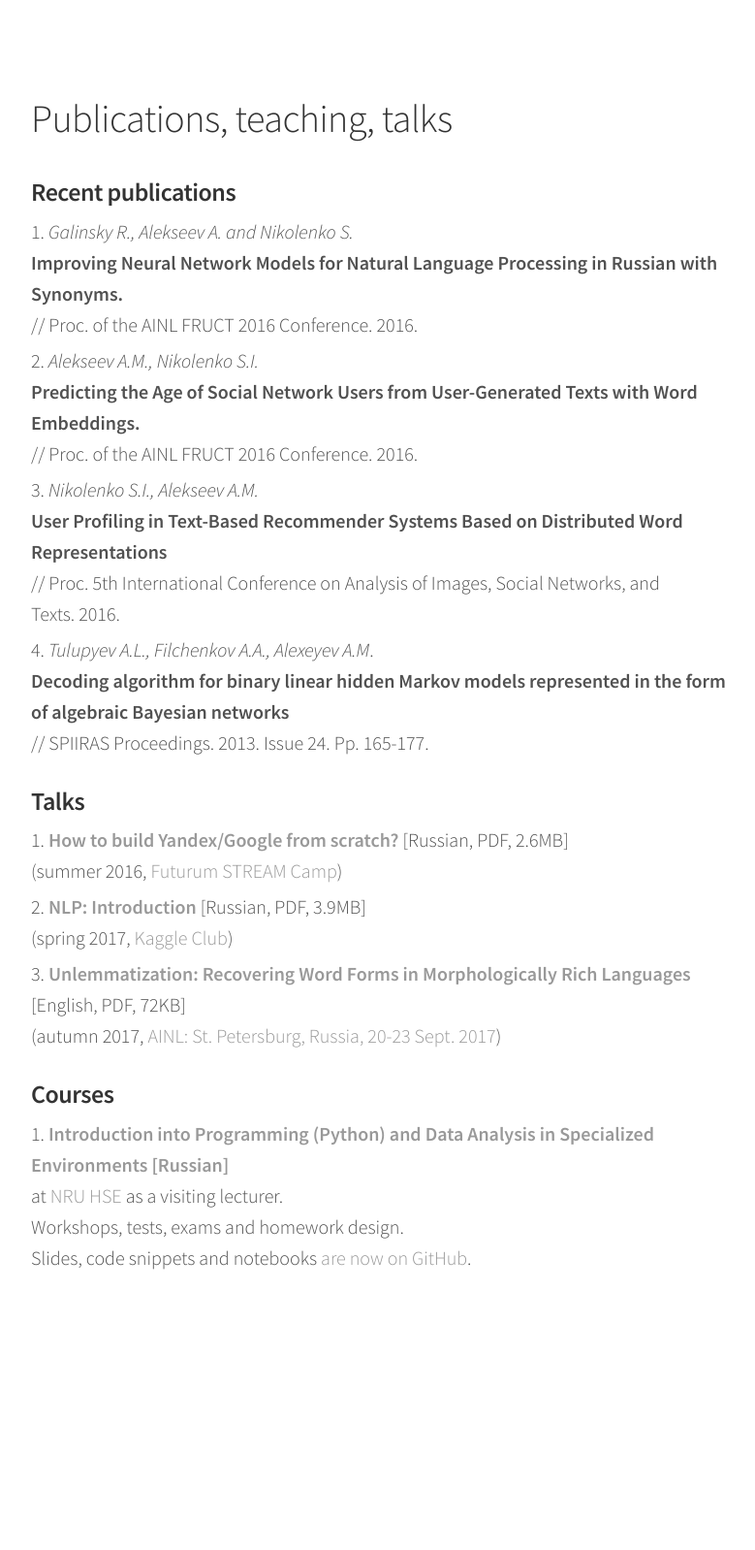
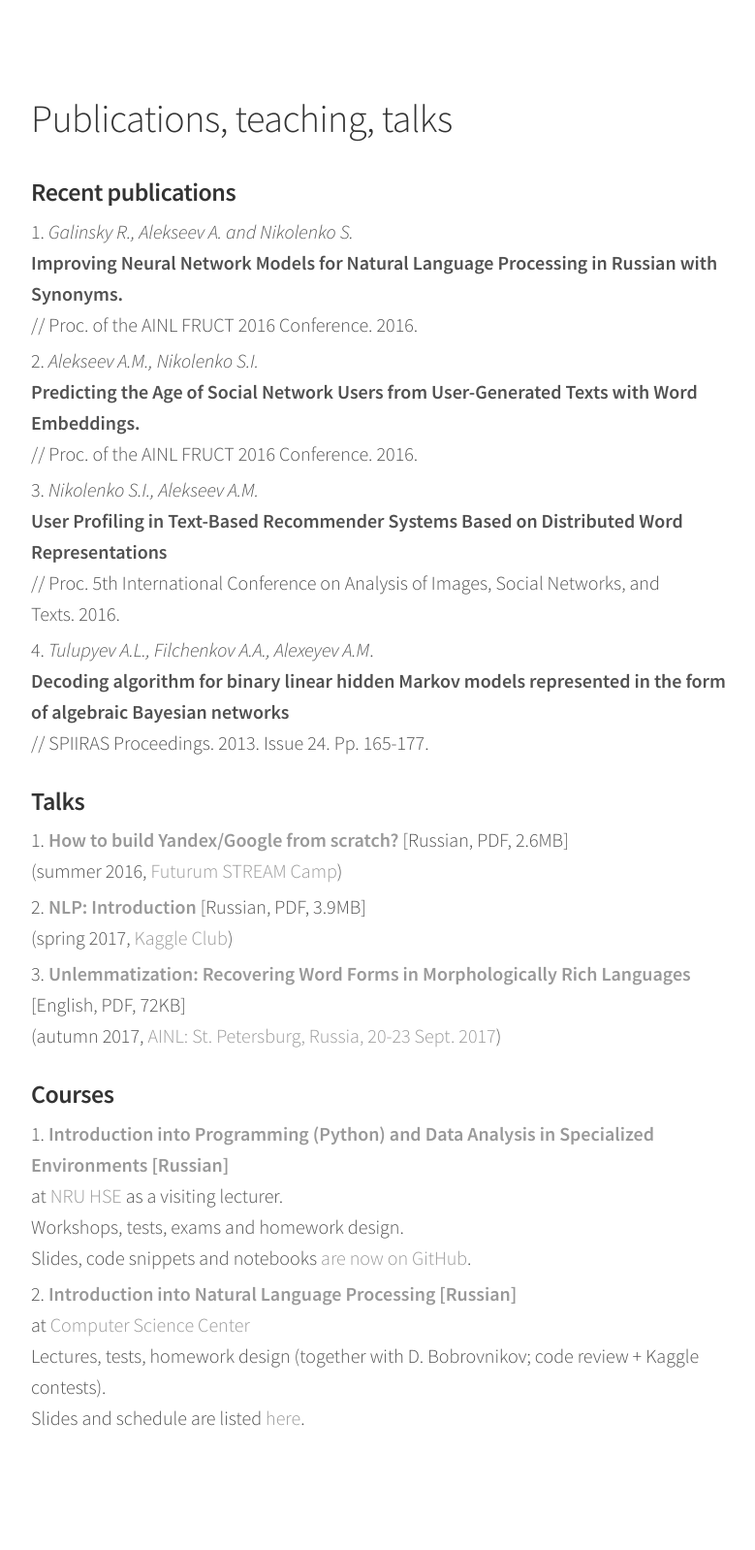
Before and after one commit to alexeyev/alexeyev.github.io, a Jekyll site: the page built from blahblahblah.html, in a window 1280 px wide. Shown: the whole page at 97% size, without its empty margins (248-1027 px from the left). Built offline with Jekyll 4.4.1, drawn with Linux system fonts in a browser that asks for light colours; before the commit the page ends 1433 px from its top, so only the background shows below that.

Commit message:
Update blahblahblah.html

```diff
--- a/blahblahblah.html
+++ b/blahblahblah.html
@@ -47,5 +47,10 @@ layout: default
 		<br>at <a href="https://www.hse.ru/en/">NRU HSE</a> as a visiting lecturer.
 		<br>Workshops, tests, exams and homework design.
 		<br>Slides, code snippets and notebooks<a href="https://github.com/alexeyev/HSE-SPb-BigData-Python-Fall2016"> are now on GitHub</a>.
+        <li><b><a href="https://compscicenter.ru/courses/introduction-nlp/2017-autumn/">
+		Introduction into Natural Language Processing [Russian]</a></b>
+		<br> at <a href="https://compscicenter.ru/">Computer Science Center</a>
+		<br>Lectures, tests, homework design (together with D. Bobrovnikov; code review + Kaggle contests).
+		<br>Slides and schedule are listed <a href="https://compscicenter.ru/courses/introduction-nlp/2017-autumn/classes/">here</a>.
     </ol>
 </div>
```
